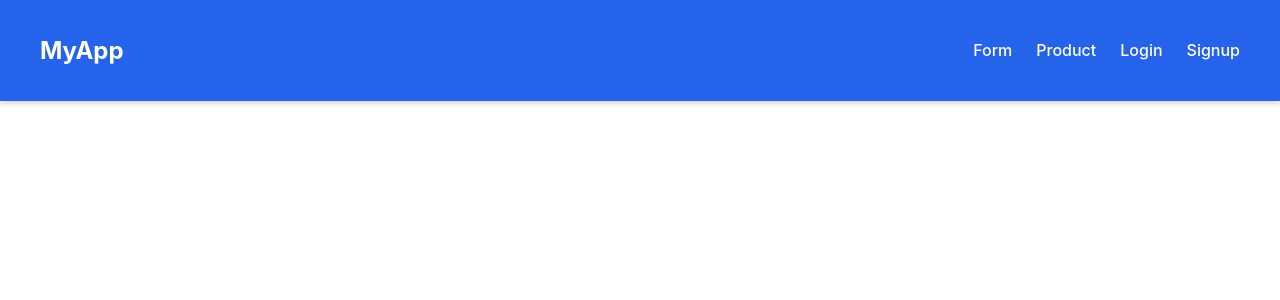
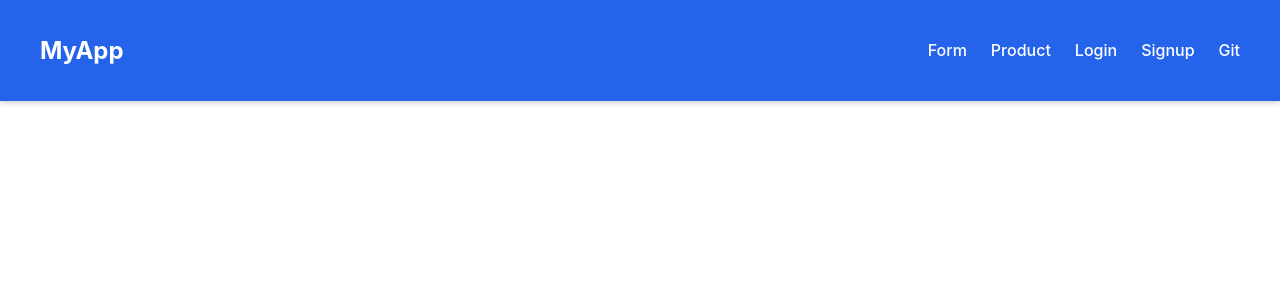
Before and after one commit to Arvindarcgate/Practice, a React (Create React App) app in the folder frontend/: page / in a window 1280 px wide. Shown: the top 300 px of the page. Built offline with nearby package versions, Linux system fonts and the light colour scheme.

Commit message:
Navbar changes

```diff
--- a/frontend/src/Component/Navbar.js
+++ b/frontend/src/Component/Navbar.js
@@ -15,6 +15,7 @@ const Navbar = () => {
           <Link to="/products" className="nav-link">Product</Link>
           <Link to="/login" className="nav-link">Login</Link>
           <Link to="/singnup" className="nav-link">Signup</Link>
+           <Link to="/Git" className="nav-link">Git</Link>
         </div>
       </div>
     </nav>
```
